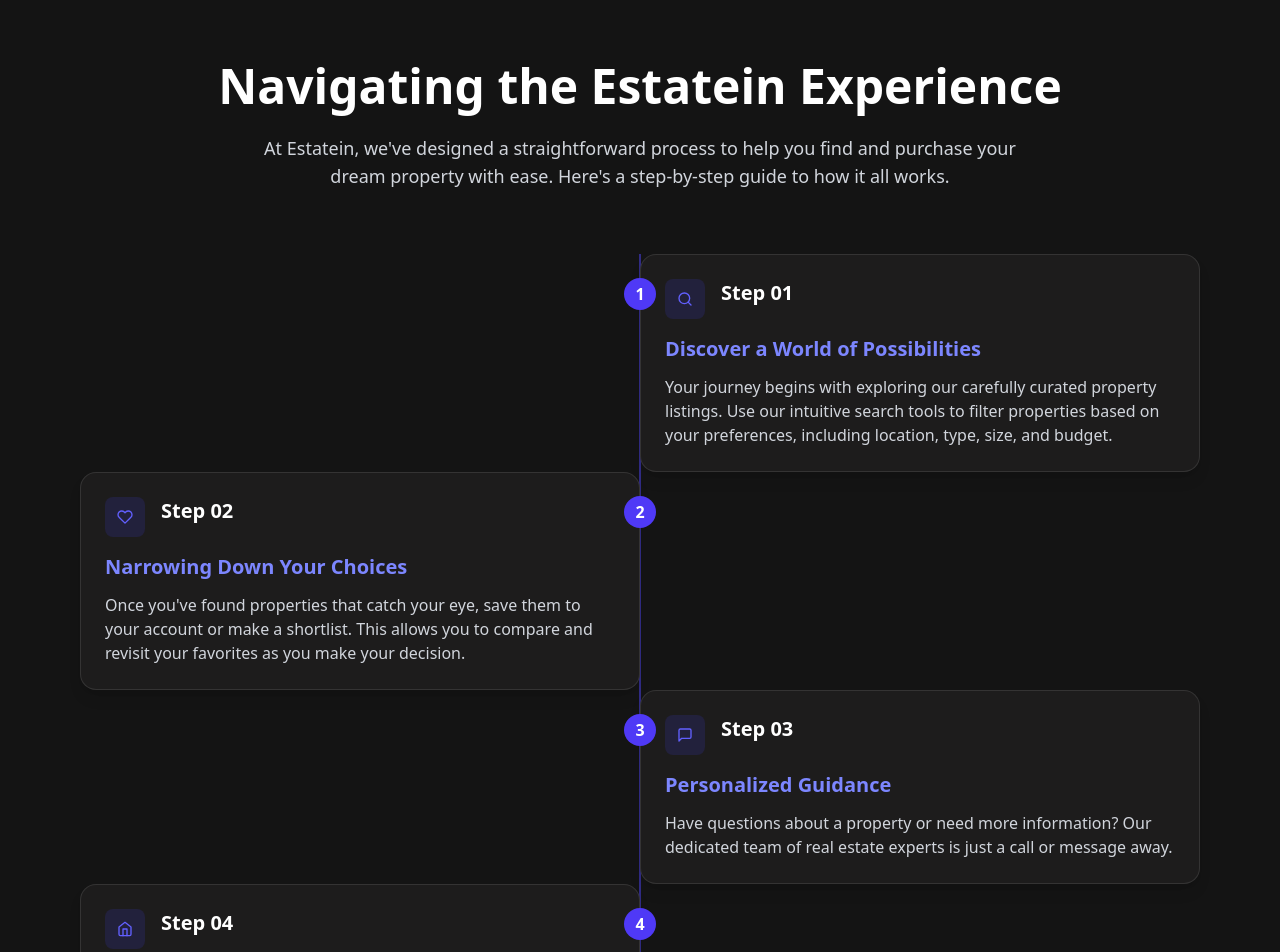
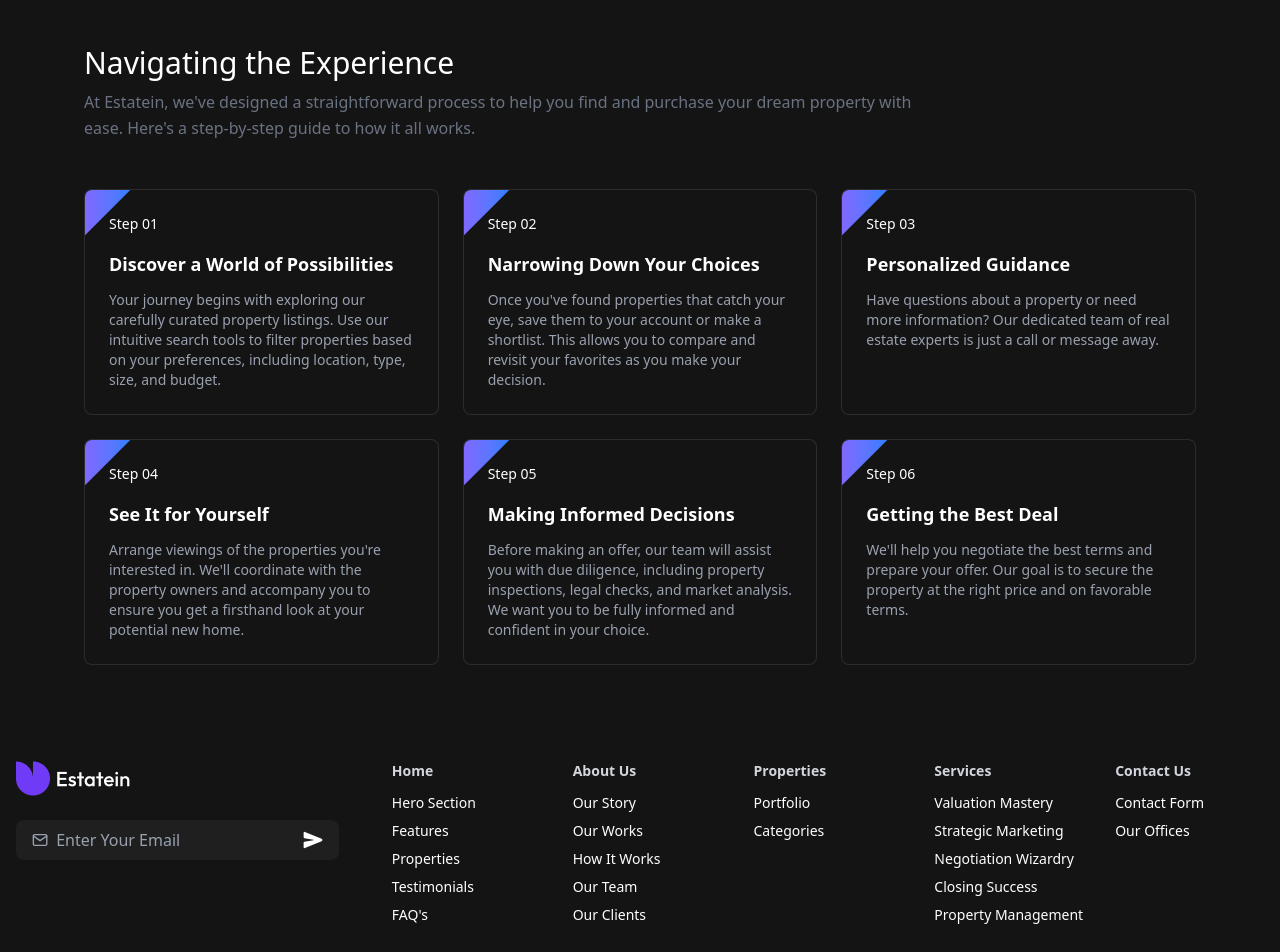
Before and after one commit to Shakur-Galla/real-estate, a React (Vite) app: page /about in a window 1280 px wide. Shown: the part 1840-2792 px from the top of the page. Built offline with nearby package versions, Linux system fonts and the light colour scheme.

Commit message:
experience section

```diff
--- a/src/components/Experience.jsx
+++ b/src/components/Experience.jsx
@@ -1,105 +1,89 @@
-import React from 'react'
-import { FiSearch, FiHeart, FiMessageSquare, FiHome, FiClipboard, FiDollarSign } from 'react-icons/fi';
+import React from "react";
 
-const Experience =() =>{
+const Experience = () => {
   const steps = [
     {
       id: 1,
       title: "Discover a World of Possibilities",
-      description: "Your journey begins with exploring our carefully curated property listings. Use our intuitive search tools to filter properties based on your preferences, including location, type, size, and budget.",
-      icon: <FiSearch className="text-indigo-500" />
+      description:
+        "Your journey begins with exploring our carefully curated property listings. Use our intuitive search tools to filter properties based on your preferences, including location, type, size, and budget.",
+
     },
     {
       id: 2,
       title: "Narrowing Down Your Choices",
-      description: "Once you've found properties that catch your eye, save them to your account or make a shortlist. This allows you to compare and revisit your favorites as you make your decision.",
-      icon: <FiHeart className="text-indigo-500" />
+      description:
+        "Once you've found properties that catch your eye, save them to your account or make a shortlist. This allows you to compare and revisit your favorites as you make your decision.",
+
     },
     {
       id: 3,
       title: "Personalized Guidance",
-      description: "Have questions about a property or need more information? Our dedicated team of real estate experts is just a call or message away.",
-      icon: <FiMessageSquare className="text-indigo-500" />
+      description:
+        "Have questions about a property or need more information? Our dedicated team of real estate experts is just a call or message away.",
     },
     {
       id: 4,
       title: "See It for Yourself",
-      description: "Arrange viewings of the properties you're interested in. We'll coordinate with the property owners and accompany you to ensure you get a firsthand look at your potential new home.",
-      icon: <FiHome className="text-indigo-500" />
+      description:
+        "Arrange viewings of the properties you're interested in. We'll coordinate with the property owners and accompany you to ensure you get a firsthand look at your potential new home.",
+
     },
     {
       id: 5,
       title: "Making Informed Decisions",
-      description: "Before making an offer, our team will assist you with due diligence, including property inspections, legal checks, and market analysis. We want you to be fully informed and confident in your choice.",
-      icon: <FiClipboard className="text-indigo-500" />
+      description:
+        "Before making an offer, our team will assist you with due diligence, including property inspections, legal checks, and market analysis. We want you to be fully informed and confident in your choice.",
     },
     {
       id: 6,
       title: "Getting the Best Deal",
-      description: "We'll help you negotiate the best terms and prepare your offer. Our goal is to secure the property at the right price and on favorable terms.",
-      icon: <FiDollarSign className="text-indigo-500" />
-    }
+      description:
+        "We'll help you negotiate the best terms and prepare your offer. Our goal is to secure the property at the right price and on favorable terms.",
+    },
   ];
 
   return (
-    <div className="bg-[#141414] text-white py-16 px-4 sm:px-6 lg:px-8 border-t border-b border-white/10">
-      <div className="max-w-7xl mx-auto">
-        <div className="text-center mb-16">
-          <h1 className="text-3xl md:text-4xl lg:text-5xl font-bold mb-6">
-            Navigating the Estatein Experience
+    <section className="bg-[#141414] text-white body-font">
+      <div className="max-w-6xl px-5 py-12 mx-auto">
+        {/* Header Section */}
+        <div className="flex flex-wrap justify-between items-center w-full mb-12">
+          <div className="lg:w-3/4 w-full mb-6 lg:mb-0">
+            <h1 className="sm:text-3xl text-2xl font-medium title-font mb-2 text-white">
+              Navigating the Experience
             </h1>
-          <p className="text-lg text-gray-300 max-w-3xl mx-auto">
-            At Estatein, we've designed a straightforward process to help you find and purchase your dream property with ease. Here's a step-by-step guide to how it all works.
+            <p className="w-full leading-relaxed text-gray-500">
+              At Estatein, we've designed a straightforward process to help you
+              find and purchase your dream property with ease. Here's a
+              step-by-step guide to how it all works.
             </p>
           </div>
+        </div>
 
-        <div className="relative">
-          {/* Vertical timeline line */}
-          <div className="absolute left-4 md:left-1/2 top-0 bottom-0 w-0.5 bg-indigo-900 transform md:-translate-x-1/2"></div>
-
-          <div className="space-y-12 md:space-y-0">
-            {steps.map((step, index) => (
+        {/* Steps Grid */}
+        <div className="grid grid-cols-1 md:grid-cols-3 gap-6">
+          {steps.map((step) => (
             <div
               key={step.id}
-                className={`relative flex flex-col md:flex-row ${
-                  index % 2 === 0 ? 'md:flex-row-reverse' : ''
-                }`}
+              className="bg-[#141414] rounded-lg border border-white/10 p-6 text-white relative overflow-hidden"
             >
-                {/* Timeline circle */}
-                <div className="absolute left-4 md:left-1/2 top-6 w-8 h-8 bg-indigo-600 rounded-full flex items-center justify-center transform md:-translate-x-1/2 z-10">
-                  <div className="text-white font-bold">{step.id}</div>
-                </div>
+              {/* Step Label */}
+              <div className="text-sm mb-4">Step 0{step.id}</div>
 
-                {/* Content container */}
-                <div className={`md:w-1/2 mt-12 md:mt-0 ${
-                  index % 2 === 0 ? 'md:pr-12 md:pl-0' : 'md:pl-12 md:pr-0'
-                }`}>
-                  <div className="bg-[#1d1c1c] border border-white/10 rounded-2xl p-6 shadow-lg hover:border-indigo-500 transition-all duration-300">
-                    <div className="flex items-start mb-4">
-                      <div className="bg-indigo-900/30 p-3 rounded-lg mr-4">
-                        {step.icon}
-                      </div>
-                      <h2 className="text-xl font-bold text-white">Step {step.id < 10 ? '0' + step.id : step.id}</h2>
-                    </div>
-                    <h3 className="text-xl font-bold text-indigo-400 mb-3">{step.title}</h3>
-                    <p className="text-gray-300">{step.description}</p>
-                  </div>
+              {/* Diagonal Gradient */}
+              <div className="absolute top-0 left-0 w-16 h-16 bg-gradient-to-tr from-purple-500 to-blue-500 transform -translate-x-1/2 -translate-y-1/2 rotate-45 z-0" />
+
+              {/* Card Content */}
+              <div className="relative z-10">
+                <h3 className="text-lg font-semibold mb-3">{step.title}</h3>
+                <p className="text-gray-400 text-sm">{step.description}</p>
               </div>
             </div>
           ))}
         </div>
       </div>
+    </section>
+  );
+};
 
-        <div className="mt-16 text-center">
-          <button className="bg-indigo-600 hover:bg-indigo-700 text-white font-medium py-3 px-8 rounded-full transition duration-300 flex items-center justify-center mx-auto">
-            Get Started Today
-            <svg xmlns="http://www.w3.org/2000/svg" className="h-5 w-5 ml-2" viewBox="0 0 20 20" fill="currentColor">
-              <path fillRule="evenodd" d="M10.293 5.293a1 1 0 011.414 0l4 4a1 1 0 010 1.414l-4 4a1 1 0 01-1.414-1.414L12.586 11H5a1 1 0 110-2h7.586l-2.293-2.293a1 1 0 010-1.414z" clipRule="evenodd" />
-            </svg>
-          </button>
-        </div>
-      </div>
-    </div>
-  )
-}
-export default Experience
+export default Experience;
```
Lines whose indentation alone changed are shown as unchanged.
